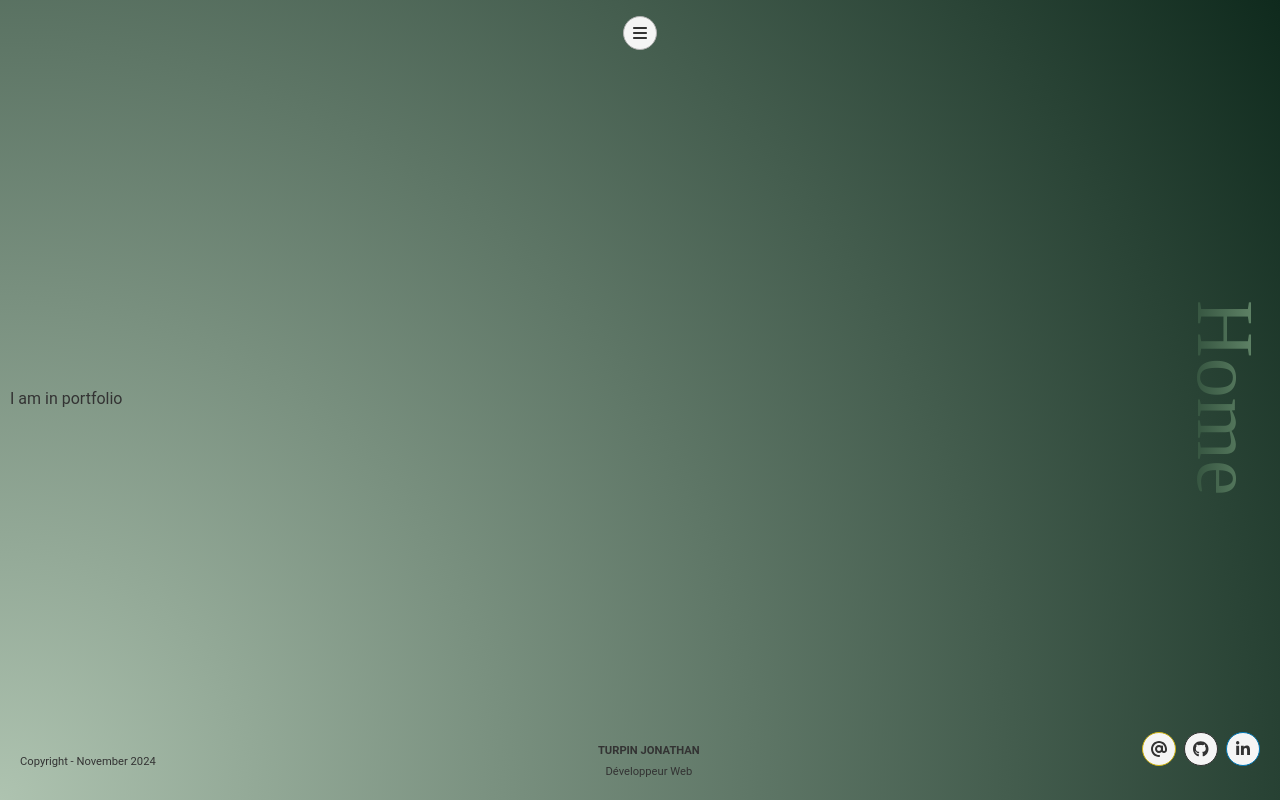
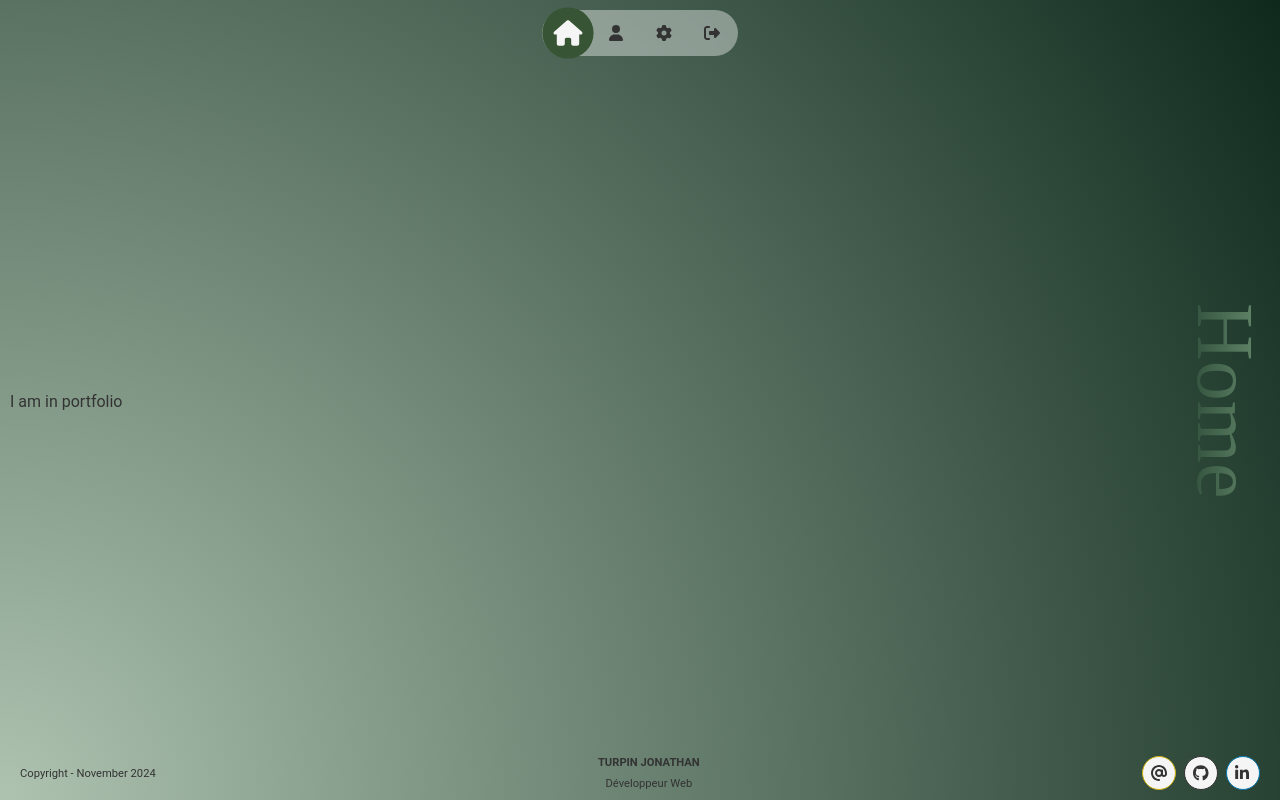
Before and after one commit to TURPINJonathan/Portfolio, a Vue app in the folder front/: page / in a window 1280 px wide. Built offline with nearby package versions, Linux system fonts and the light colour scheme; a web font is replaced by a local one; what @fortawesome/pro-duotone-svg-icons, @fortawesome/pro-light-svg-icons, @fortawesome/pro-thin-svg-icons, @fortawesome/sharp-light-svg-icons would draw is missing.

Commit message:
update nav style

```diff
--- a/front/src/assets/themes/_theme_blue.module.scss
+++ b/front/src/assets/themes/_theme_blue.module.scss
@@ -10,6 +10,10 @@
     -webkit-text-fill-color: transparent;
   }
 
+  .navigator-icon.active {
+    background-color: var.$theme-blue-medium;
+  }
+
   .j-card {
     border-color: var.$theme-blue-light !important;
 
--- a/front/src/assets/themes/_theme_coral.module.scss
+++ b/front/src/assets/themes/_theme_coral.module.scss
@@ -10,6 +10,10 @@
     -webkit-text-fill-color: transparent;
   }
 
+  .navigator-icon.active {
+    background-color: var.$theme-coral-medium;
+  }
+
   .j-card {
     border-color: var.$theme-coral-light !important;
 
--- a/front/src/assets/themes/_theme_gold.module.scss
+++ b/front/src/assets/themes/_theme_gold.module.scss
@@ -10,6 +10,10 @@
     -webkit-text-fill-color: transparent;
   }
 
+  .navigator-icon.active {
+    background-color: var.$theme-gold-medium;
+  }
+
   .j-card {
     border-color: var.$theme-gold-light !important;
 
--- a/front/src/assets/themes/_theme_green.module.scss
+++ b/front/src/assets/themes/_theme_green.module.scss
@@ -10,6 +10,10 @@
     -webkit-text-fill-color: transparent;
   }
 
+  .navigator-icon.active {
+    background-color: var.$theme-green-medium;
+  }
+
   .j-card {
     border-color: var.$theme-green-light !important;
 
--- a/front/src/assets/themes/_theme_orange.module.scss
+++ b/front/src/assets/themes/_theme_orange.module.scss
@@ -10,6 +10,10 @@
     -webkit-text-fill-color: transparent;
   }
 
+  .navigator-icon.active {
+    background-color: var.$theme-green-medium;
+  }
+
   .j-card {
     border-color: var.$theme-green-light !important;
 
--- a/front/src/assets/themes/_theme_purple.module.scss
+++ b/front/src/assets/themes/_theme_purple.module.scss
@@ -10,6 +10,10 @@
     -webkit-text-fill-color: transparent;
   }
 
+  .navigator-icon.active {
+    background-color: var.$theme-purple-medium;
+  }
+
   .j-card {
     border-color: var.$theme-purple-light !important;
 
--- a/front/src/assets/themes/_theme_teal.module.scss
+++ b/front/src/assets/themes/_theme_teal.module.scss
@@ -10,6 +10,10 @@
     -webkit-text-fill-color: transparent;
   }
 
+  .navigator-icon.active {
+    background-color: var.$theme-teal-medium;
+  }
+
   .j-card {
     border-color: var.$theme-teal-light !important;
 
--- a/front/src/components/common/BubbleIcon.vue
+++ b/front/src/components/common/BubbleIcon.vue
@@ -1,14 +1,20 @@
 <script setup lang="ts">
-import { computed, ref } from 'vue';
+import { computed, ref, type CSSProperties } from 'vue';
 import { HEXADECIMAL_TEXT_COLORS } from '#constants/colors';
 
 const props = withDefaults(defineProps<{
   textColor?: string,
   backgroundColor: string,
+  bordered?: boolean,
   icon: string,
+  isItemActive?: boolean,
+  navigator?: boolean,
   iconClass?: string,
 }>(), {
   iconClass: 'in',
+  bordered: false,
+  navigator: false,
+  isItemActive: false,
   textColor: HEXADECIMAL_TEXT_COLORS.BLACK,
 });
 
@@ -16,32 +22,46 @@ const emit = defineEmits(['click-on-bubble-icon']);
 
 const isBubbleIconHovered = ref<boolean>(false);
 
-const getIconStyle = computed(() => {
+const getIconNavStyle = computed((): CSSProperties => {
+  return {
+    color: props.isItemActive ? HEXADECIMAL_TEXT_COLORS.WHITE : HEXADECIMAL_TEXT_COLORS.BLACK,
+  };
+});
+
+const getIconStyle = computed((): CSSProperties => {
   return {
     color: isBubbleIconHovered.value ? HEXADECIMAL_TEXT_COLORS.WHITE : HEXADECIMAL_TEXT_COLORS.BLACK,
-    border: `1px solid ${props.backgroundColor}`,
+    border: props.bordered ? `1px solid ${props.backgroundColor}` : 'none',
     backgroundColor: isBubbleIconHovered.value ? props.backgroundColor : HEXADECIMAL_TEXT_COLORS.WHITE,
   };
 });
 
-const handleMouseEnter = () => {
+const getIconClasses = computed((): string => {
+    const classes = ['icon-container'];
+
+    if (props.navigator) classes.push('navigator-icon');
+    if (props.isItemActive) classes.push('active');
+
+    return classes.join(' ');
+});
+
+const handleMouseEnter = (): void => {
   isBubbleIconHovered.value = true;
 };
 
-const handleMouseLeave = () => {
+const handleMouseLeave = (): void => {
   isBubbleIconHovered.value = false;
 };
 
-const handleClickOnIcon = () => {
+const handleClickOnIcon = (): void => {
   emit('click-on-bubble-icon');
 };
 </script>
 
 <template>
-  <div class="icon-container">
   <div
-      class="icon-sub-container"
-      :style="getIconStyle"
+    :class="getIconClasses"
+    :style="navigator ? getIconNavStyle : getIconStyle"
     @click="handleClickOnIcon"
     @mouseenter="handleMouseEnter"
     @mouseleave="handleMouseLeave"
@@ -53,21 +73,17 @@ const handleClickOnIcon = () => {
       <FIcon :icon="props.icon" />
     </span>
   </div>
-    <div class="name-slot">
-      <slot name="name" />
-    </div>
-  </div>
 </template>
 
 <style scoped lang="scss">
+.navigator-icon {
+  transition: all 0.3s ease-in-out;
+}
+
+.navigator-icon.active {
+  transform: scale(1.6) rotate(360deg);
+}
 .icon-container {
-  display: flex;
-  flex-direction: column;
-  justify-content: center;
-  align-items: center;
-  gap: 0.5rem;
-
-  .icon-sub-container {
   padding: 0.5rem;
   border-radius: 50%;
   width: 1rem;
@@ -89,11 +105,4 @@ const handleClickOnIcon = () => {
     transform: rotate(360deg);
   }
 }
-
-  .name-slot {
-    text-align: end;
-    transform: translate(0, 10px) rotate(-90deg);
-    margin-top: 1rem;
-  }
-}
 </style>
--- a/front/src/components/common/layout/FooterLayout.vue
+++ b/front/src/components/common/layout/FooterLayout.vue
@@ -8,7 +8,7 @@ import { ROUTES } from '#constants/routes';
 const router = useRouter();
 const userLocale = navigator.language;
 
-const dateFormat = ref('MMMM YYYY');
+const dateFormat = ref<string>('MMMM YYYY');
 const currentDate = useDateFormat(useNow(), dateFormat.value, { locales: userLocale });
 
 const handleClickOnSocialIcon = (url: string | null, type: string | null = null): void => {
@@ -38,18 +38,21 @@ const handleClickOnSocialIcon = (url: string | null, type: string | null = null)
       <BubbleIcon
         backgroundColor="rgb(206 177 15)"
         icon="fa fa-at"
+        bordered
         @click-on-bubble-icon="handleClickOnSocialIcon(null, ROUTES.CONTACT)"
       />
 
       <BubbleIcon
         backgroundColor="#333"
         icon="fab fa-github"
+        bordered
         @click-on-bubble-icon="handleClickOnSocialIcon('https://github.com/TURPINJonathan')"
       />
 
       <BubbleIcon
         backgroundColor="#0077b5"
         icon="fab fa-linkedin-in"
+        bordered
         @click-on-bubble-icon="handleClickOnSocialIcon('https://www.linkedin.com/in/turpin-jonathan')"
       />
     </div>
--- a/front/src/components/common/layout/HeaderLayout.vue
+++ b/front/src/components/common/layout/HeaderLayout.vue
@@ -1,25 +1,17 @@
 <script setup lang="ts">
-import { computed, ref } from 'vue';
+import { computed } from 'vue';
 import { useRouter } from 'vue-router';
 import BubbleIcon from '#components/common/BubbleIcon.vue';
-import { HEXADECIMAL_TEXT_COLORS } from '#constants/colors';
-import { ROUTES } from '#constants/routes';
+import { ROUTES_NAMES } from '#constants/routes';
 
 const router = useRouter();
 
-const isMenuOpen = ref<boolean>(false);
 const navMenuIcons = computed(() => [
-  { backgroundColor: '#ff0000', icon: 'fas fa-home', textColor: '#ffffff', routeName: ROUTES.HOME },
-  { backgroundColor: '#00ff00', icon: 'fas fa-user', textColor: '#000000', routeName: ROUTES.HOME },
-  { backgroundColor: '#0000ff', icon: 'fas fa-cog', textColor: '#ffffff', routeName: ROUTES.HOME },
-  { backgroundColor: '#ffff00', icon: 'fas fa-sign-out-alt', textColor: '#000000', routeName: ROUTES.HOME },
+  { backgroundColor: '#ff0000', icon: 'fas fa-home', textColor: '#ffffff', routeName: ROUTES_NAMES.HOME },
+  { backgroundColor: '#00ff00', icon: 'fas fa-user', textColor: '#000000', routeName: ROUTES_NAMES.ADMIN },
+  { backgroundColor: '#0000ff', icon: 'fas fa-cog', textColor: '#ffffff', routeName: ROUTES_NAMES.CONTACT },
+  { backgroundColor: '#ffff00', icon: 'fas fa-sign-out-alt', textColor: '#000000', routeName: ROUTES_NAMES.ADMIN_CHILD },
 ]);
-
-const navMainIcon = computed((): string => isMenuOpen.value ? 'fas fa-xmark' : 'fas fa-bars');
-
-const handleClickOnMainNavIcon = (): void => {
-  isMenuOpen.value = !isMenuOpen.value;
-};
 
 const handleClickOnNavIcon = (routeName: string): void => {
   if (routeName) {
@@ -27,24 +19,14 @@ const handleClickOnNavIcon = (routeName: string): void => {
   }
 };
 
+const isItemActive = (routeName: string): boolean => {
+  return router.currentRoute.value.name === routeName;
+};
 </script>
 
 <template>
   <header id="header">
     <nav id="header-nav">
-      <BubbleIcon
-        :backgroundColor="'#b0b0b0'"
-        :icon="navMainIcon"
-        :iconClass="isMenuOpen ? 'out' : 'in'"
-        :size="'25px'"
-        :textColor="HEXADECIMAL_TEXT_COLORS.BLACK"
-        @click-on-bubble-icon="handleClickOnMainNavIcon"
-      />
-
-      <div
-        class="surrounding-icons"
-        :style="{ display: isMenuOpen ? 'flex' : 'none' }"
-      >
       <template
         v-for="(bubble, index) in navMenuIcons"
         :key="index"
@@ -53,34 +35,34 @@ const handleClickOnNavIcon = (routeName: string): void => {
           :backgroundColor="bubble.backgroundColor"
           :icon="bubble.icon"
           :textColor="bubble.textColor"
+          :is-item-active="isItemActive(bubble.routeName)"
+          navigator
           @click-on-bubble-icon="handleClickOnNavIcon(bubble.routeName)"
         />
       </template>
-      </div>
     </nav>
   </header>
 </template>
 
 <style scoped lang="scss">
 #header {
-  padding-top: 1rem;
   max-height: 75px;
+  padding-top: 10px;
 
   #header-nav {
     display: flex;
-    justify-content: flex-start;
+    justify-content: center;
     align-items: center;
-    flex-direction: column;
+    padding: 7px 10px;
+    width: max-content;
+    margin: auto;
+    border-radius: 50px;
+    gap: 1rem;
     position: relative;
 
-    .surrounding-icons {
-      position:absolute;
-      top: 60px;
-      display: flex;
-      justify-content: center;
-      align-items: center;
-      gap: 10px;
-    }
+    background: rgba( 255, 255, 255, 0.4 );
+    backdrop-filter: blur( 4px );
+    -webkit-backdrop-filter: blur( 4px );
   }
 }
 </style>
```
Lines whose indentation alone changed are shown as unchanged.
